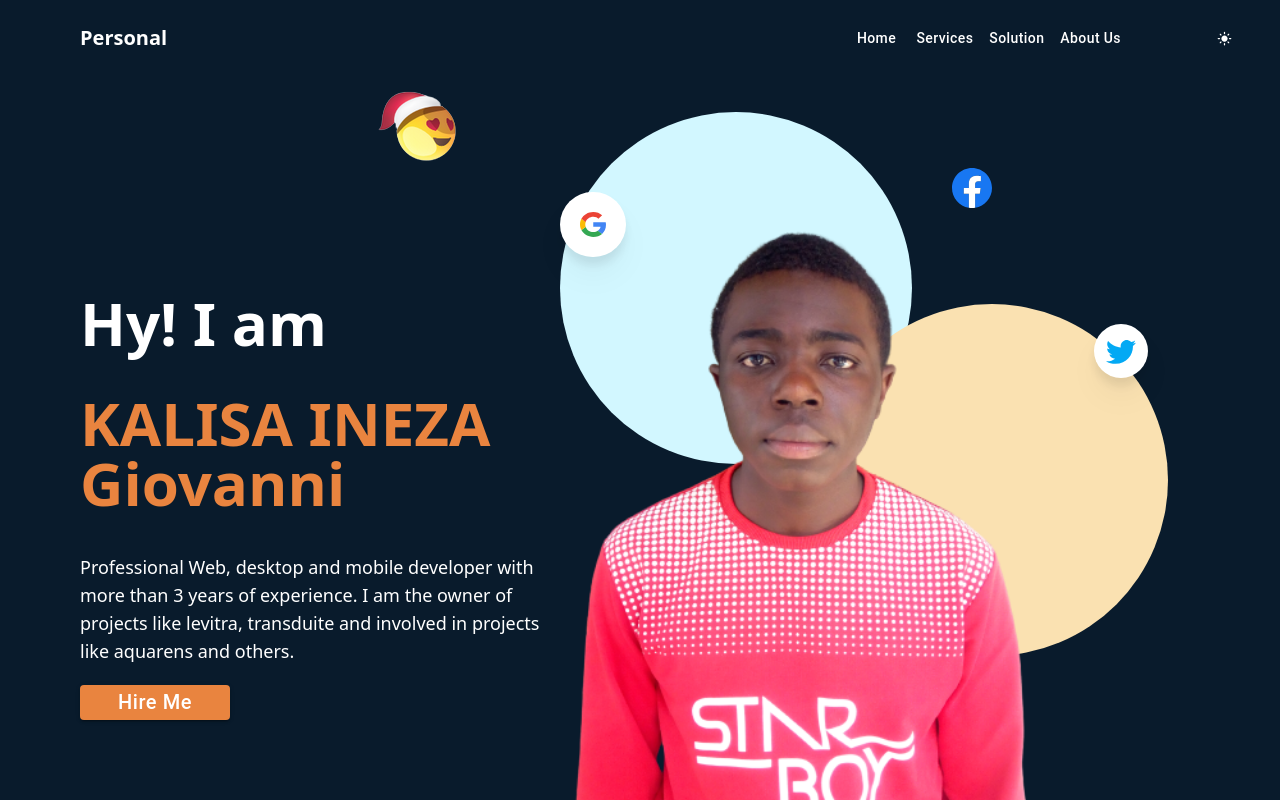
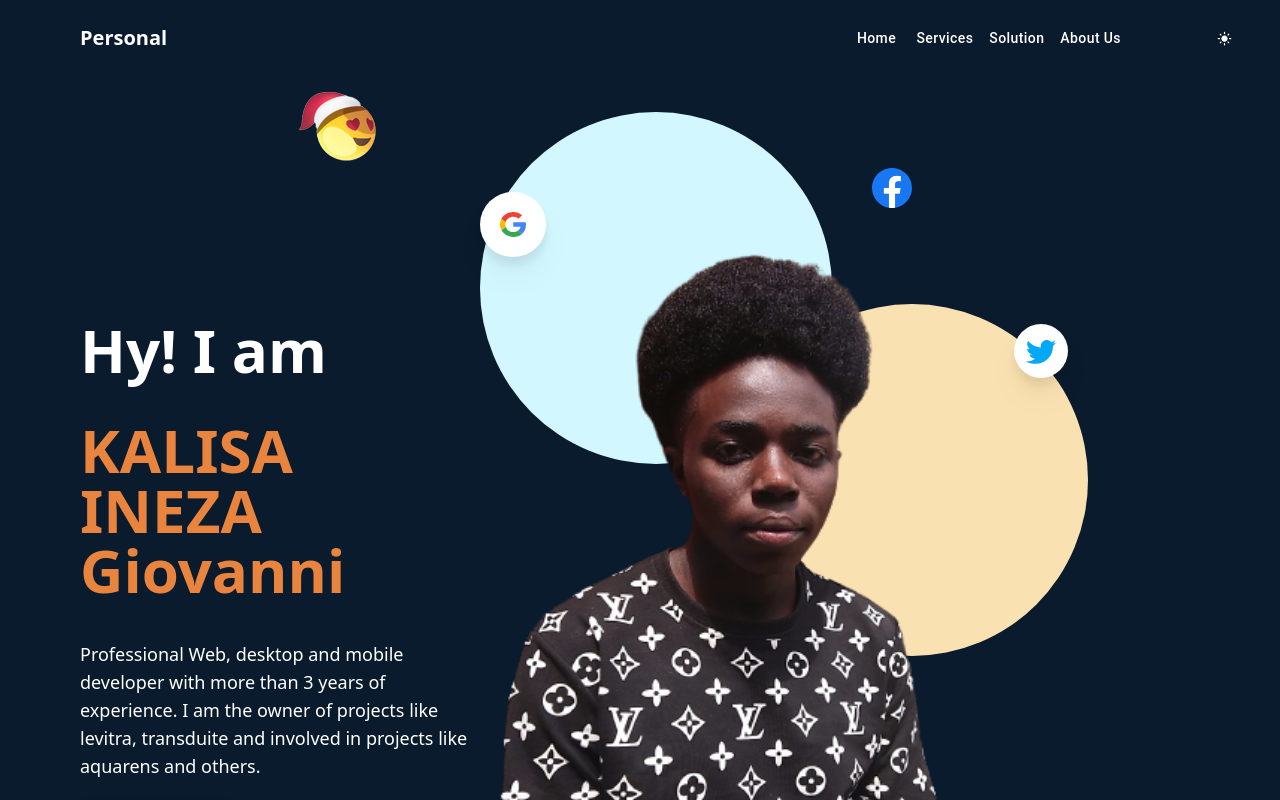
Before and after one commit to the-coder-kalisa/portofolio, a React (Vite) app: page / in a window 1280 px wide. Shown: the top 800 px of the page. Built offline with nearby package versions, Linux system fonts and the light colour scheme.

Commit message:
updated picture

```diff
--- a/src/components/Home.tsx
+++ b/src/components/Home.tsx
@@ -1,6 +1,6 @@
 import { Button } from "@mui/material";
 import { FC } from "react";
-import Profile from "../images/me.png";
+import Profile from "../images/kf.png";
 import { transition } from "../data";
 import Facebook from "./Facebook";
 import Google from "./Google";
@@ -84,7 +84,7 @@ const Home: FC = () => {
         </div>
         <img
           src={Profile}
-          className="min-h-[30rem] min-w-[30rem] z-10 relative"
+          className="min-h-[35rem] object-cover min-w-[35rem] z-10 relative"
           alt="me"
         />
       </div>
```
Also changed, not shown: src/images/cv.png (deleted), src/images/kf.png (added).
